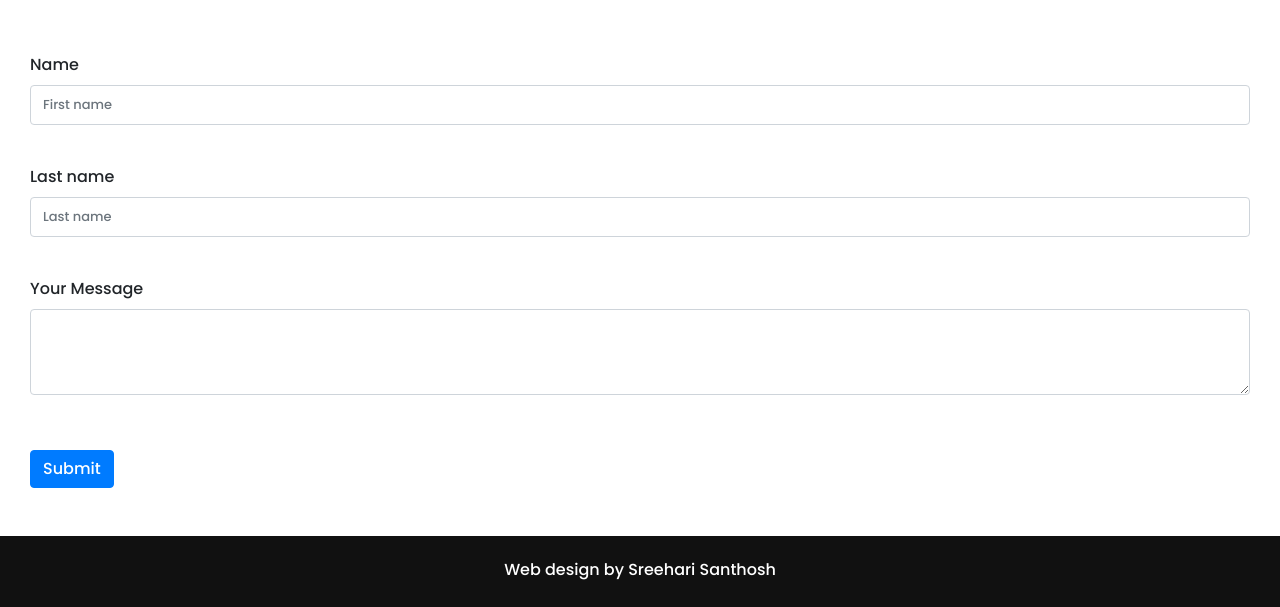
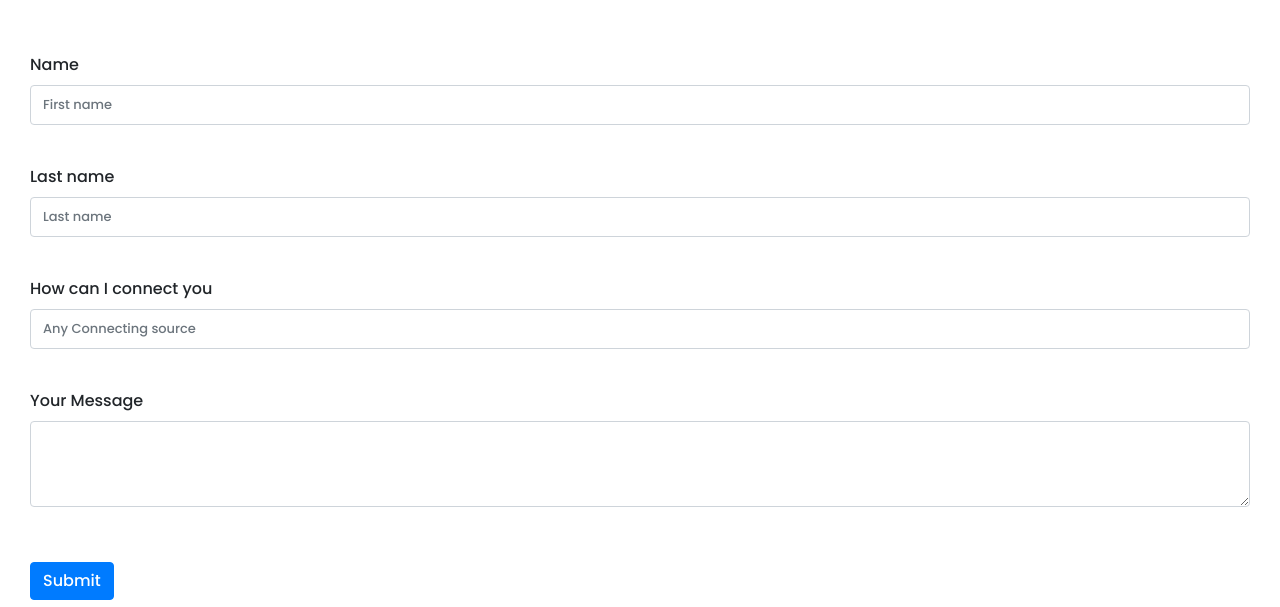
Before and after one commit to Sreehari-san/SS, a plain HTML site: page index.html in a window 1280 px wide. Shown: the part 2540-3147 px from the top of the page. Drawn offline with nearby package versions, Linux system fonts and the light colour scheme.

Commit message:
Add files via upload

```diff
--- a/index.html
+++ b/index.html
@@ -385,11 +385,16 @@
                </div>
                <br>
                <div class="form-group">
+                    <label for="exampleInputPassword1">How can I connect you</label>
+                    <input type="text" class="form-control" id="exampleInputOther" placeholder="Any Connecting source" style="font-size: 13px; height: 40px;" required name="entry.160370903">
+               </div>
+               <br>
+               <div class="form-group">
                     <label for="exampleFormControlTextarea1">Your Message</label>
                     <textarea class="form-control" id="exampleFormControlTextarea1" rows="3" style="outline: none;" required name="entry.2033087730"></textarea>
                </div>
                <br>
-               <button type="submit" class="btn btn-primary" style="margin-top: 15px;">Submit</button>
+               <button onclick="contactMe()" type="submit" class="btn btn-primary" style="margin-top: 15px;">Submit</button>
              </form>
           </div>
      </section>
```
